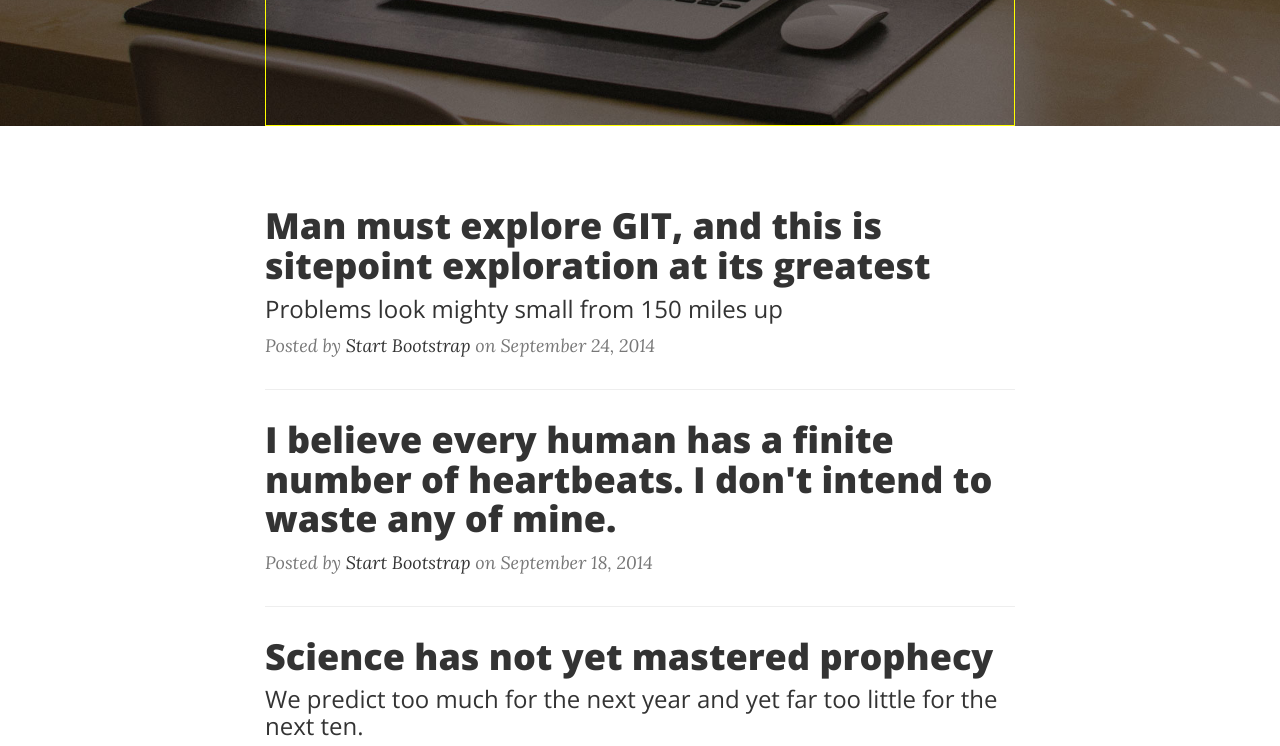
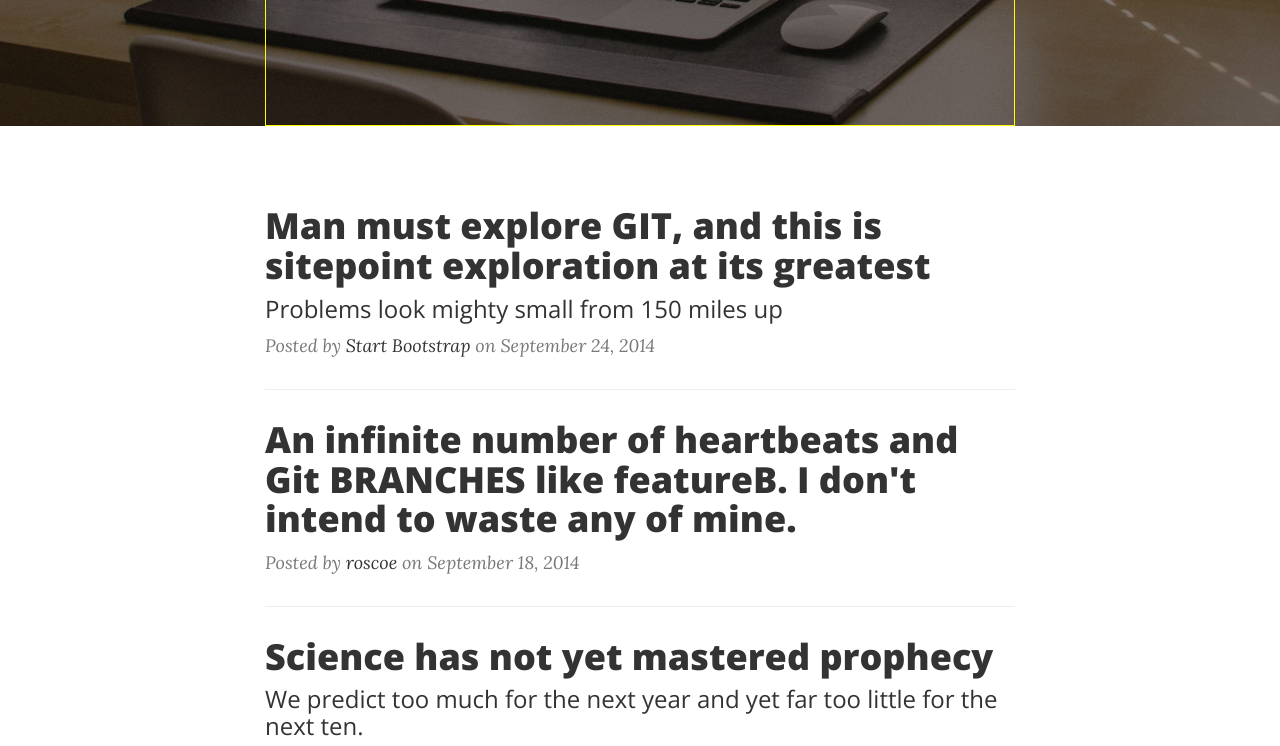
Before and after one commit to RoZZaH/learnable, a website: page index.html in a window 1280 px wide. Shown: the part 324-1070 px from the top of the page. Drawn offline with nearby package versions, Linux system fonts and the light colour scheme.

Commit message:
Initial Commit for FeatureB

```diff
--- a/index.html
+++ b/index.html
@@ -102,10 +102,10 @@
                 <div class="post-preview">
                     <a href="post.html">
                         <h2 class="post-title">
-                            I believe every human has a finite number of heartbeats. I don't intend to waste any of mine.
+                            An infinite number of heartbeats and Git BRANCHES like featureB. I don't intend to waste any of mine.
                         </h2>
                     </a>
-                    <p class="post-meta">Posted by <a href="#">Start Bootstrap</a> on September 18, 2014</p>
+                    <p class="post-meta">Posted by <a href="#">roscoe</a> on September 18, 2014</p>
                 </div>
                 <hr>
                 <div class="post-preview">
```
